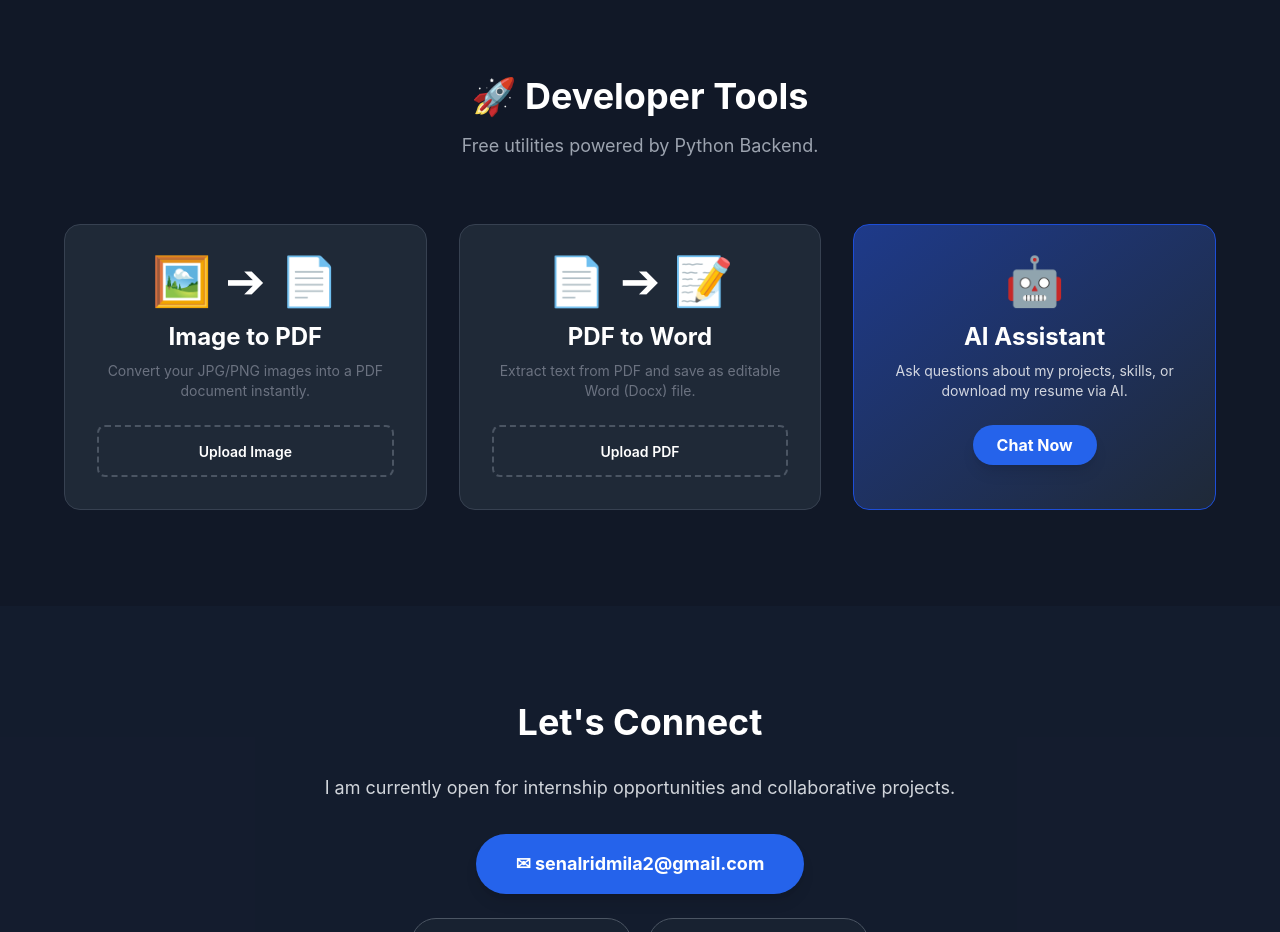
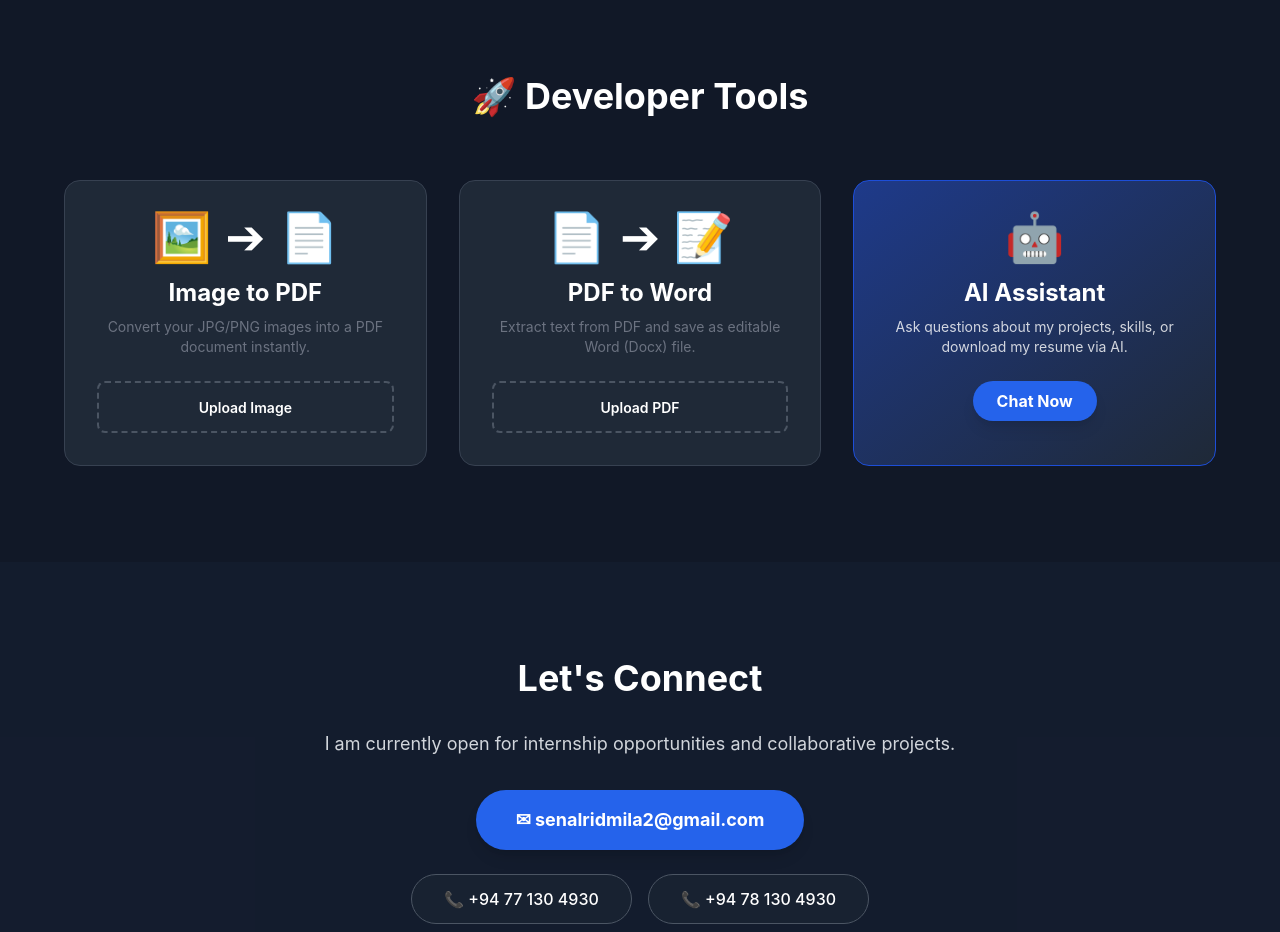
Before and after one commit to SenalRidmila/my-portfolio-frontend, a React (Vite) app: page / in a window 1280 px wide. Shown: the part 2820-3752 px from the top of the page. Built offline with nearby package versions, Linux system fonts and the light colour scheme.

Commit message:
Updated App.jsx

```diff
--- a/src/App.jsx
+++ b/src/App.jsx
@@ -370,7 +370,6 @@ function App() {
         <div className="max-w-6xl mx-auto">
           <div className="text-center mb-16">
             <h2 className="text-4xl font-bold mb-4">🚀 Developer Tools</h2>
-            <p className={`text-lg ${isDarkMode ? 'text-gray-400' : 'text-gray-600'}`}>Free utilities powered by Python Backend.</p>
           </div>
           <div className="grid grid-cols-1 md:grid-cols-3 gap-8">
             <div className={`p-8 rounded-2xl border text-center transition hover:-translate-y-2 ${isDarkMode ? 'bg-gray-800 border-gray-700' : 'bg-white border-gray-200 shadow-xl'}`}>
```
